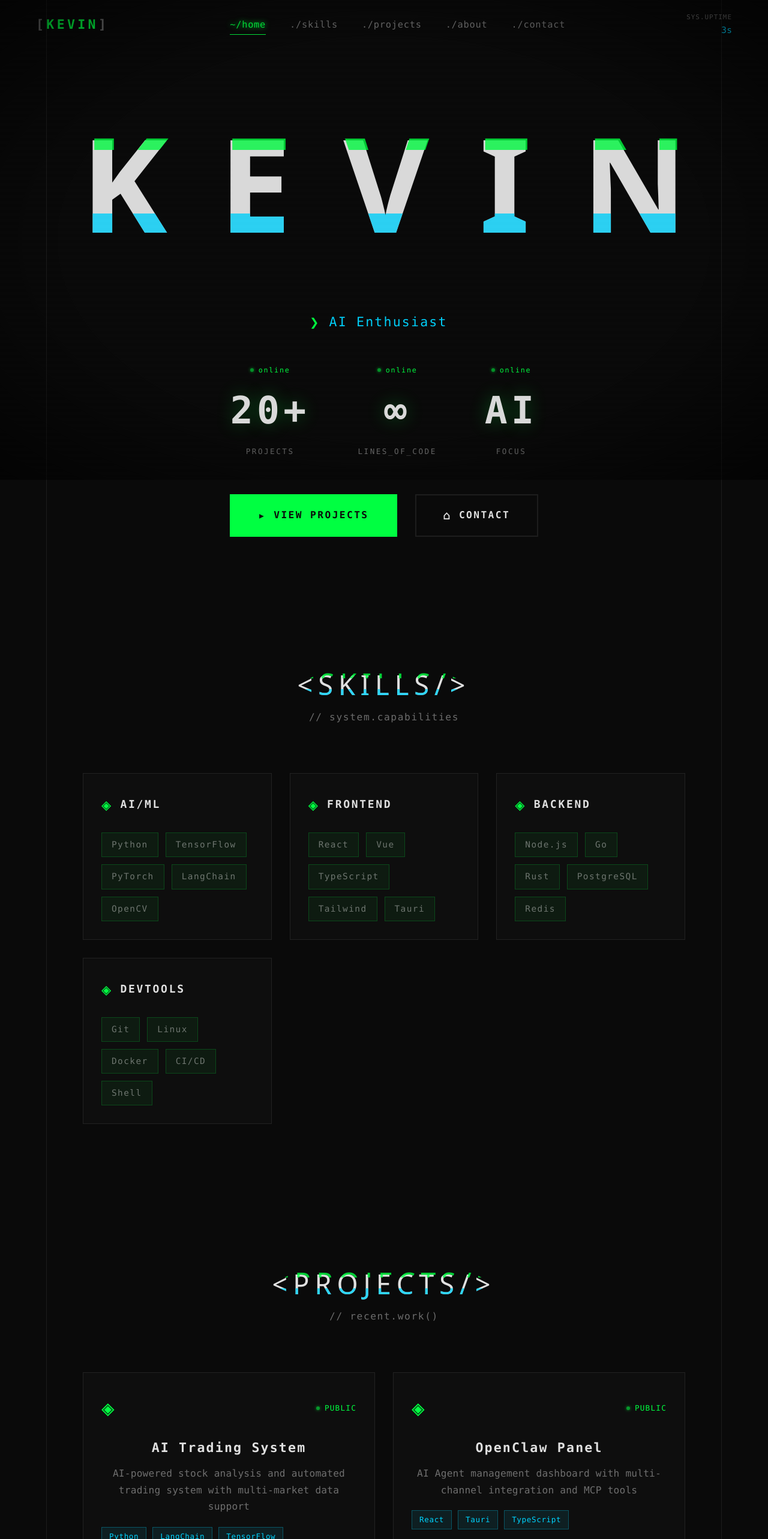
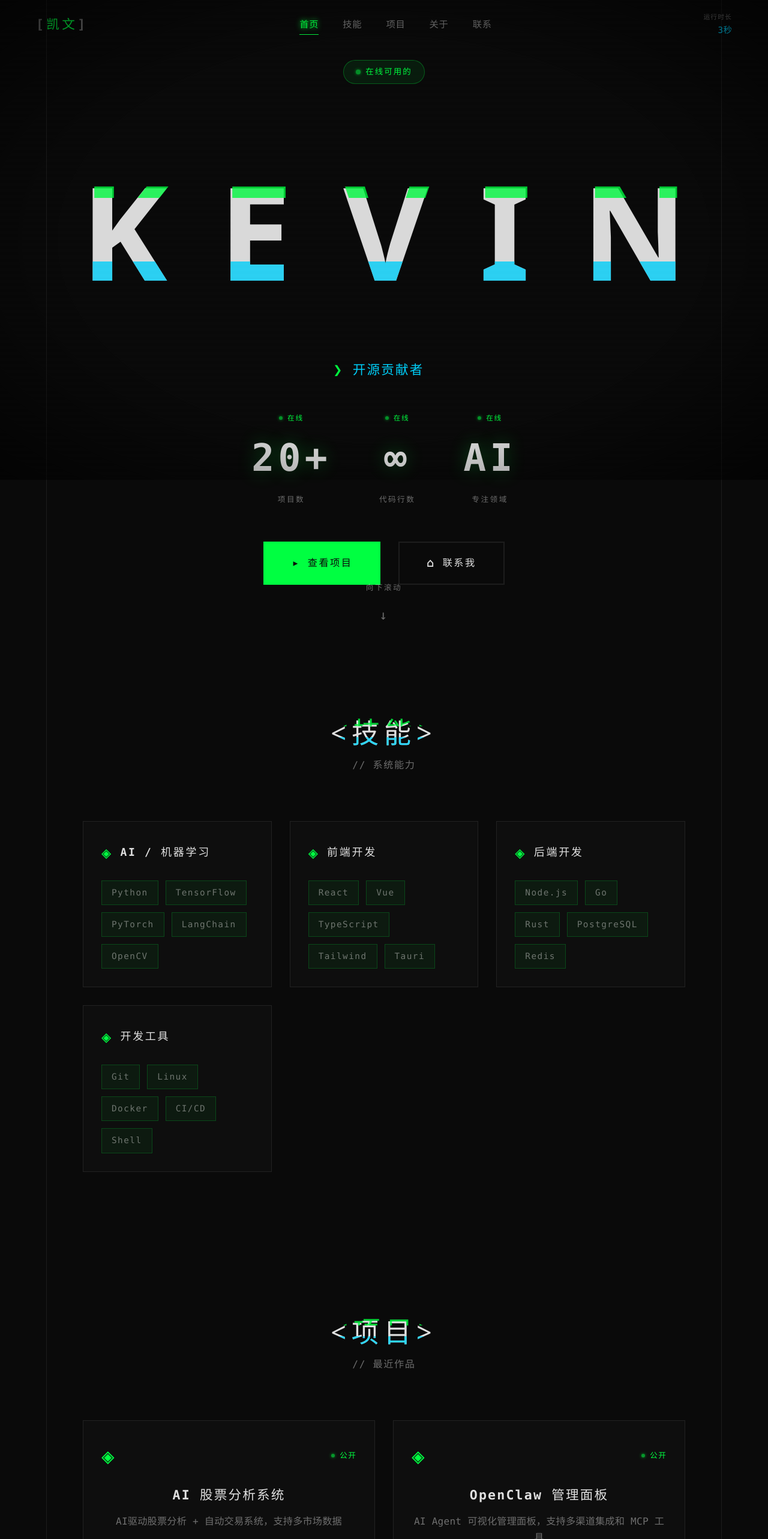
Before and after one commit to MXD706/portfolio, a React (Vite) app: page / in a window 1280 px wide. Shown: the top 2566 px of the page at 60% size. Built offline with nearby package versions, Linux system fonts and the light colour scheme.

Commit message:
feat: 优化网站视觉效果和交互体验
- 重构 Hero 区域为独立组件，添加在线状态徽章
- 添加滚动指示器动画
- 增强技能标签入场动画
- 更新构建产物

```diff
--- a/src/App.css
+++ b/src/App.css
@@ -248,6 +248,29 @@ a {
   position: relative;
 }
 
+.hero-badge {
+  display: inline-flex;
+  align-items: center;
+  gap: 8px;
+  padding: 8px 20px;
+  background: rgba(0, 255, 65, 0.08);
+  border: 1px solid rgba(0, 255, 65, 0.3);
+  border-radius: 50px;
+  font-size: 0.75rem;
+  color: var(--primary);
+  letter-spacing: 0.15em;
+  margin-bottom: 40px;
+  animation: fadeInDown 0.8s ease;
+}
+
+.badge-dot {
+  width: 8px;
+  height: 8px;
+  background: var(--primary);
+  border-radius: 50%;
+  animation: pulse 1.5s infinite;
+}
+
 .hero h1 {
   font-size: clamp(4rem, 18vw, 12rem);
   font-weight: 900;
@@ -256,6 +279,40 @@ a {
   margin-bottom: 40px;
   color: var(--text);
   position: relative;
+  animation: fadeInUp 1s ease 0.3s both;
+}
+
+.scroll-indicator {
+  position: absolute;
+  bottom: 40px;
+  display: flex;
+  flex-direction: column;
+  align-items: center;
+  gap: 10px;
+  color: var(--text-muted);
+  font-size: 0.7rem;
+  letter-spacing: 0.2em;
+  animation: fadeInUp 1s ease 1s both;
+}
+
+.scroll-arrow {
+  animation: bounce 2s infinite;
+  font-size: 1.2rem;
+}
+
+@keyframes bounce {
+  0%, 100% { transform: translateY(0); }
+  50% { transform: translateY(10px); }
+}
+
+@keyframes fadeInUp {
+  from { opacity: 0; transform: translateY(30px); }
+  to { opacity: 1; transform: translateY(0); }
+}
+
+@keyframes fadeInDown {
+  from { opacity: 0; transform: translateY(-20px); }
+  to { opacity: 1; transform: translateY(0); }
 }
 
 /* === GLITCH EFFECT === */
@@ -547,6 +604,7 @@ a {
   color: var(--text-muted);
   letter-spacing: 0.1em;
   transition: 0.3s;
+  animation: fadeInUp 0.5s ease both;
 }
 
 .skill-category:hover .skill-tag {
--- a/src/App.jsx
+++ b/src/App.jsx
@@ -48,7 +48,7 @@ function CRTOverlay() {
   )
 }
 
-// Code Ocean Background - More impressive than matrix rain
+// Code Ocean Background
 function CodeOcean() {
   useEffect(() => {
     const canvas = document.getElementById('codeocean')
@@ -58,17 +58,14 @@ function CodeOcean() {
     canvas.width = window.innerWidth
     canvas.height = window.innerHeight
 
-    // Code-like characters
     const chars = '01アイウエオカキクケコサシスセソタチツテトナニヌネノハヒフヘホマミムメモヤユヨラリルレロワヲン'.split('')
     const fontSize = 16
     const columns = Math.floor(canvas.width / fontSize)
     const drops = Array(columns).fill(1)
 
-    // Colors for gradient effect
     const colors = ['#00ff41', '#00d4ff', '#ff0055', '#ffbd2e']
 
     function draw() {
-      // Semi-transparent black for trail effect
       ctx.fillStyle = 'rgba(0, 0, 0, 0.05)'
       ctx.fillRect(0, 0, canvas.width, canvas.height)
 
@@ -76,7 +73,6 @@ function CodeOcean() {
         const char = chars[Math.floor(Math.random() * chars.length)]
         const colorIndex = Math.floor(Math.random() * colors.length)
 
-        // Gradient color based on position
         const gradient = ctx.createLinearGradient(0, drops[i] * fontSize - 100, 0, drops[i] * fontSize)
         gradient.addColorStop(0, colors[colorIndex])
         gradient.addColorStop(1, 'rgba(0,0,0,0)')
@@ -109,7 +105,7 @@ function CodeOcean() {
   return <canvas id="codeocean" className="code-ocean" />
 }
 
-// Scroll Progress Bar - Minimal & Stylish
+// Scroll Progress Bar
 function ScrollProgress() {
   const [progress, setProgress] = useState(0)
 
@@ -181,7 +177,6 @@ function Nav() {
     const handleScroll = () => {
       setScrolled(window.scrollY > 100)
 
-      // Detect active section
       const sections = ['home', 'skills', 'projects', 'about', 'contact']
       for (const section of sections.reverse()) {
         const el = document.getElementById(section)
@@ -199,34 +194,68 @@ function Nav() {
     <nav className={`nav ${scrolled ? 'scrolled' : ''}`}>
       <div className="nav-logo">
         <span className="logo">[</span>
-        KEVIN
+        凯文
         <span className="logo">]</span>
       </div>
       <div className="nav-links">
-        {['home', 'skills', 'projects', 'about', 'contact'].map(section => (
+        {[
+          { id: 'home', label: '首页' },
+          { id: 'skills', label: '技能' },
+          { id: 'projects', label: '项目' },
+          { id: 'about', label: '关于' },
+          { id: 'contact', label: '联系' }
+        ].map(item => (
           <a
-            key={section}
-            href={`#${section}`}
-            className={`nav-link ${activeSection === section ? 'active' : ''}`}
+            key={item.id}
+            href={`#${item.id}`}
+            className={`nav-link ${activeSection === item.id ? 'active' : ''}`}
           >
-            {section === 'home' ? '~/home' : `./${section}`}
+            {item.label}
           </a>
         ))}
       </div>
       <div className="nav-time">
-        <span className="time-label">SYS.UPTIME</span>
-        <span className="time-value">{Math.floor(performance.now() / 1000)}s</span>
+        <span className="time-label">运行时长</span>
+        <span className="time-value">{Math.floor(performance.now() / 1000)}秒</span>
       </div>
     </nav>
+  )
+}
+
+// Hero Section
+function Hero() {
+  const roles = ['全栈开发者', 'AI 爱好者', '开源贡献者', '◈ 黑客精神 ◈']
+  return (
+    <section id="home" className="hero">
+      <div className="hero-badge">
+        <span className="badge-dot"></span>
+        <span>在线可用的</span>
+      </div>
+      <GlitchText tag="h1">KEVIN</GlitchText>
+      <TerminalText texts={roles} />
+      <Stats />
+      <div className="cta-buttons">
+        <a href="#projects" className="btn btn-primary">
+          <span className="btn-icon">▸</span> 查看项目
+        </a>
+        <a href="#contact" className="btn btn-secondary">
+          <span className="btn-icon">⌂</span> 联系我
+        </a>
+      </div>
+      <div className="scroll-indicator">
+        <span>向下滚动</span>
+        <div className="scroll-arrow">↓</div>
+      </div>
+    </section>
   )
 }
 
 // Stats Counter
 function Stats() {
   const stats = [
-    { number: '20+', label: 'PROJECTS', status: 'online' },
-    { number: '∞', label: 'LINES_OF_CODE', status: 'online' },
-    { number: 'AI', label: 'FOCUS', status: 'online' },
+    { number: '20+', label: '项目数', status: '在线' },
+    { number: '∞', label: '代码行数', status: '在线' },
+    { number: 'AI', label: '专注领域', status: '在线' },
   ]
 
   return (
@@ -249,22 +278,22 @@ function Stats() {
 function Skills() {
   const skillCategories = [
     {
-      name: 'AI/ML',
+      name: 'AI / 机器学习',
       icon: '◈',
       skills: ['Python', 'TensorFlow', 'PyTorch', 'LangChain', 'OpenCV']
     },
     {
-      name: 'FRONTEND',
+      name: '前端开发',
       icon: '◈',
       skills: ['React', 'Vue', 'TypeScript', 'Tailwind', 'Tauri']
     },
     {
-      name: 'BACKEND',
+      name: '后端开发',
       icon: '◈',
       skills: ['Node.js', 'Go', 'Rust', 'PostgreSQL', 'Redis']
     },
     {
-      name: 'DEVTOOLS',
+      name: '开发工具',
       icon: '◈',
       skills: ['Git', 'Linux', 'Docker', 'CI/CD', 'Shell']
     },
@@ -273,8 +302,8 @@ function Skills() {
   return (
     <section id="skills" className="section">
       <div className="section-header">
-        <GlitchText tag="h2">&lt;SKILLS/&gt;</GlitchText>
-        <p className="section-subtitle">// system.capabilities</p>
+        <GlitchText tag="h2">{'<技能>'}</GlitchText>
+        <p className="section-subtitle">// 系统能力</p>
       </div>
       <div className="skills-grid">
         {skillCategories.map(cat => (
@@ -305,7 +334,7 @@ function ProjectCard({ name, description, tags, icon, github, demo }) {
         <span className="card-icon">{icon}</span>
         <span className="card-status">
           <span className="dot"></span>
-          <span className="status-text">PUBLIC</span>
+          <span className="status-text">公开</span>
         </span>
       </div>
       <h3>{name}</h3>
@@ -316,12 +345,12 @@ function ProjectCard({ name, description, tags, icon, github, demo }) {
       <div className="card-actions">
         {github && (
           <a href={github} target="_blank" rel="noopener noreferrer" className="card-link">
-            <span>⌨</span> SOURCE
+            <span>⌨</span> 源码
           </a>
         )}
         {demo && (
           <a href={demo} target="_blank" rel="noopener noreferrer" className="card-link">
-            <span>▸</span> LIVE
+            <span>▸</span> 在线
           </a>
         )}
       </div>
@@ -333,16 +362,16 @@ function ProjectCard({ name, description, tags, icon, github, demo }) {
 function Projects() {
   const projects = [
     {
-      name: 'AI Trading System',
-      description: 'AI-powered stock analysis and automated trading system with multi-market data support',
+      name: 'AI 股票分析系统',
+      description: 'AI驱动股票分析 + 自动交易系统，支持多市场数据',
       tags: ['Python', 'LangChain', 'TensorFlow'],
       icon: '◈',
       github: 'https://github.com/MXD706/TradingAgents-CN',
       demo: null
     },
     {
-      name: 'OpenClaw Panel',
-      description: 'AI Agent management dashboard with multi-channel integration and MCP tools',
+      name: 'OpenClaw 管理面板',
+      description: 'AI Agent 可视化管理面板，支持多渠道集成和 MCP 工具',
       tags: ['React', 'Tauri', 'TypeScript'],
       icon: '◈',
       github: 'https://github.com/MXD706/ai007-panel',
@@ -350,15 +379,15 @@ function Projects() {
     },
     {
       name: 'Deep Live Cam',
-      description: 'Real-time AI face swap tool with GPU acceleration and virtual camera output',
+      description: '实时 AI 换脸工具，GPU 加速，虚拟摄像头输出',
       tags: ['Python', 'DeepFace', 'CUDA'],
       icon: '◈',
       github: null,
       demo: null
     },
     {
-      name: 'Portfolio',
-      description: 'This website - Hacker terminal aesthetic with CRT effects',
+      name: '个人作品集',
+      description: '这个网站 - 黑客终端风格，CRT 特效',
       tags: ['React', 'Vite', 'CSS'],
       icon: '◈',
       github: 'https://github.com/MXD706/portfolio',
@@ -369,8 +398,8 @@ function Projects() {
   return (
     <section id="projects" className="section">
       <div className="section-header">
-        <GlitchText tag="h2">&lt;PROJECTS/&gt;</GlitchText>
-        <p className="section-subtitle">// recent.work()</p>
+        <GlitchText tag="h2">{'<项目>'}</GlitchText>
+        <p className="section-subtitle">// 最近作品</p>
       </div>
       <div className="projects-grid">
         {projects.map(p => <ProjectCard key={p.name} {...p} />)}
@@ -384,8 +413,8 @@ function About() {
   return (
     <section id="about" className="section">
       <div className="section-header">
-        <GlitchText tag="h2">&lt;ABOUT/&gt;</GlitchText>
-        <p className="section-subtitle">// cat whoami.json</p>
+        <GlitchText tag="h2">{'<关于>'}</GlitchText>
+        <p className="section-subtitle">// 查看我的信息</p>
       </div>
       <div className="about-content">
         <div className="terminal-window">
@@ -396,23 +425,23 @@ function About() {
             <span className="terminal-title">whoami.json</span>
           </div>
           <div className="terminal-body">
-            <p><span className="comment">{"// identity"}</span></p>
+            <p><span className="comment">{"// 身份"}</span></p>
             <p>{"{"}</p>
-            <p>  <span className="property">"name"</span>: <span className="string">"KEVIN"</span>,</p>
-            <p>  <span className="property">"role"</span>: <span className="string">"Full-Stack Developer"</span>,</p>
-            <p>  <span className="property">"mode"</span>: <span className="string">"HACKER ◈"</span>,</p>
-            <p>  <span className="property">"focus"</span>: <span className="string">"AI & Automation"</span>,</p>
-            <p>  <span className="property">"stack"</span>: [<span className="string">"Python"</span>, <span className="string">"JS"</span>, <span className="string">"Rust"</span>, <span className="string">"Go"</span>]</p>
+            <p>  <span className="property">"名字"</span>: <span className="string">"凯文"</span>,</p>
+            <p>  <span className="property">"职业"</span>: <span className="string">"全栈开发者"</span>,</p>
+            <p>  <span className="property">"模式"</span>: <span className="string">"黑客 ◈"</span>,</p>
+            <p>  <span className="property">"专注"</span>: <span className="string">"AI & 自动化"</span>,</p>
+            <p>  <span className="property">"技术栈"</span>: [<span className="string">"Python"</span>, <span className="string">"JS"</span>, <span className="string">"Rust"</span>, <span className="string">"Go"</span>]</p>
             <p>{"}"}</p>
             <p></p>
-            <p><span className="comment">{"// current_projects"}</span></p>
+            <p><span className="comment">{"// 当前项目"}</span></p>
             <p>{"{"}</p>
-            <p>  <span className="property">"ai_stock"</span>: <span className="string">"in progress ◈"</span>,</p>
-            <p>  <span className="property">"content_creator"</span>: <span className="string">"active ◈"</span></p>
+            <p>  <span className="property">"ai_stock"</span>: <span className="string">"进行中 ◈"</span>,</p>
+            <p>  <span className="property">"content_creator"</span>: <span className="string">"活跃中 ◈"</span></p>
             <p>{"}"}</p>
             <p></p>
-            <p><span className="comment">{"// motto"}</span></p>
-            <p><span className="string">"Build the future with code ◈"</span></p>
+            <p><span className="comment">{"// 座右铭"}</span></p>
+            <p><span className="string">"用代码构建未来 ◈"</span></p>
           </div>
         </div>
       </div>
@@ -425,8 +454,8 @@ function Contact() {
   return (
     <section id="contact" className="section">
       <div className="section-header">
-        <GlitchText tag="h2">&lt;CONTACT/&gt;</GlitchText>
-        <p className="section-subtitle">// get_in_touch()</p>
+        <GlitchText tag="h2">{'<联系>'}</GlitchText>
+        <p className="section-subtitle">// 联系我</p>
       </div>
       <div className="contact-grid">
         <a href="https://github.com/MXD706" target="_blank" rel="noopener noreferrer" className="contact-card">
@@ -436,7 +465,7 @@ function Contact() {
         </a>
         <a href="mailto:mxd706@example.com" className="contact-card">
           <span className="contact-icon">⌂</span>
-          <span className="contact-label">EMAIL</span>
+          <span className="contact-label">邮箱</span>
           <span className="contact-value">mxd706@example.com</span>
         </a>
       </div>
@@ -466,21 +495,7 @@ function App() {
       <ScrollProgress />
       <CodeOcean />
       <Nav />
-
-      <section id="home" className="hero">
-        <GlitchText>KEVIN</GlitchText>
-        <TerminalText texts={['Full-Stack Developer', 'AI Enthusiast', 'Open Source', 'Build The Future', '◈ HACK THE PLANET ◈']} />
-        <Stats />
-        <div className="cta-buttons">
-          <a href="#projects" className="btn btn-primary">
-            <span className="btn-icon">▸</span> VIEW PROJECTS
-          </a>
-          <a href="#contact" className="btn btn-secondary">
-            <span className="btn-icon">⌂</span> CONTACT
-          </a>
-        </div>
-      </section>
-
+      <Hero />
       <Skills />
       <Projects />
       <About />
```
Also changed, not shown: 5 other files (tests, documents, lock files or other folders).
